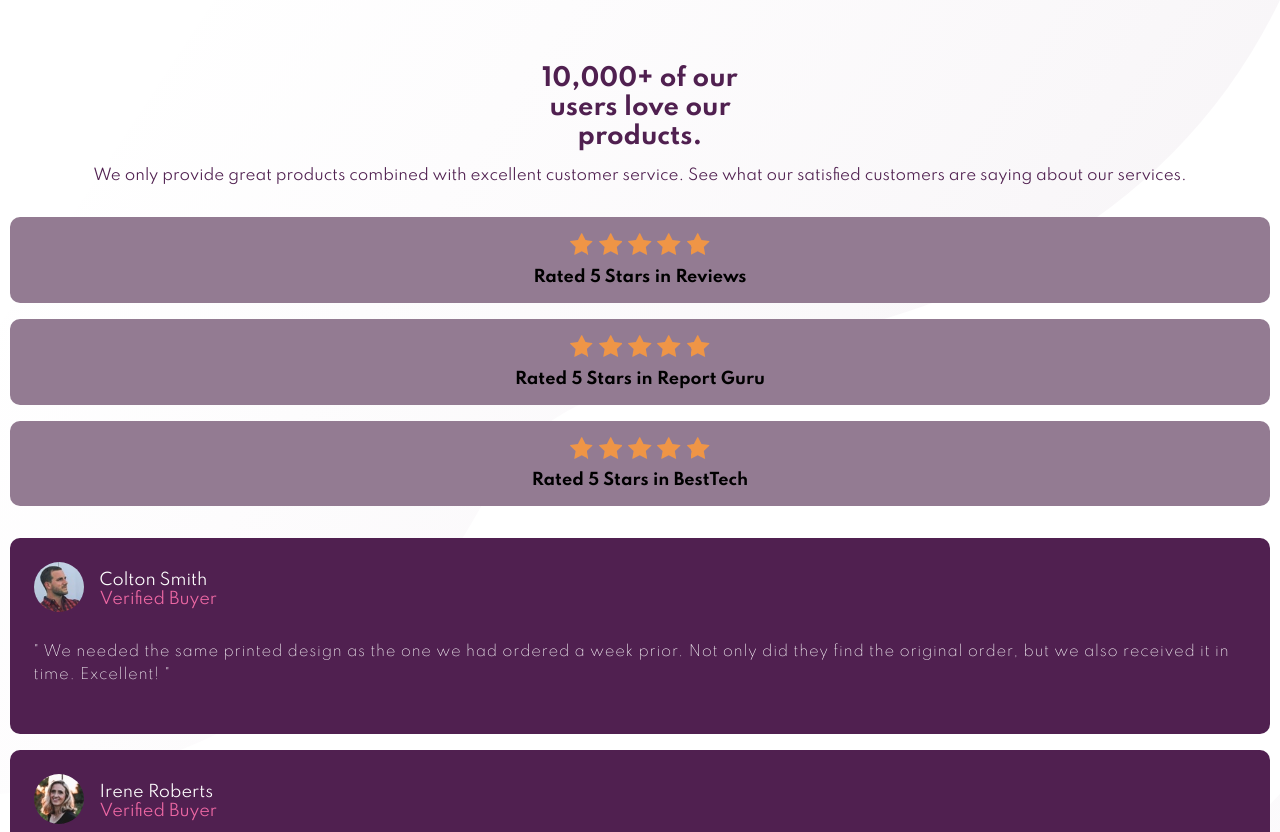
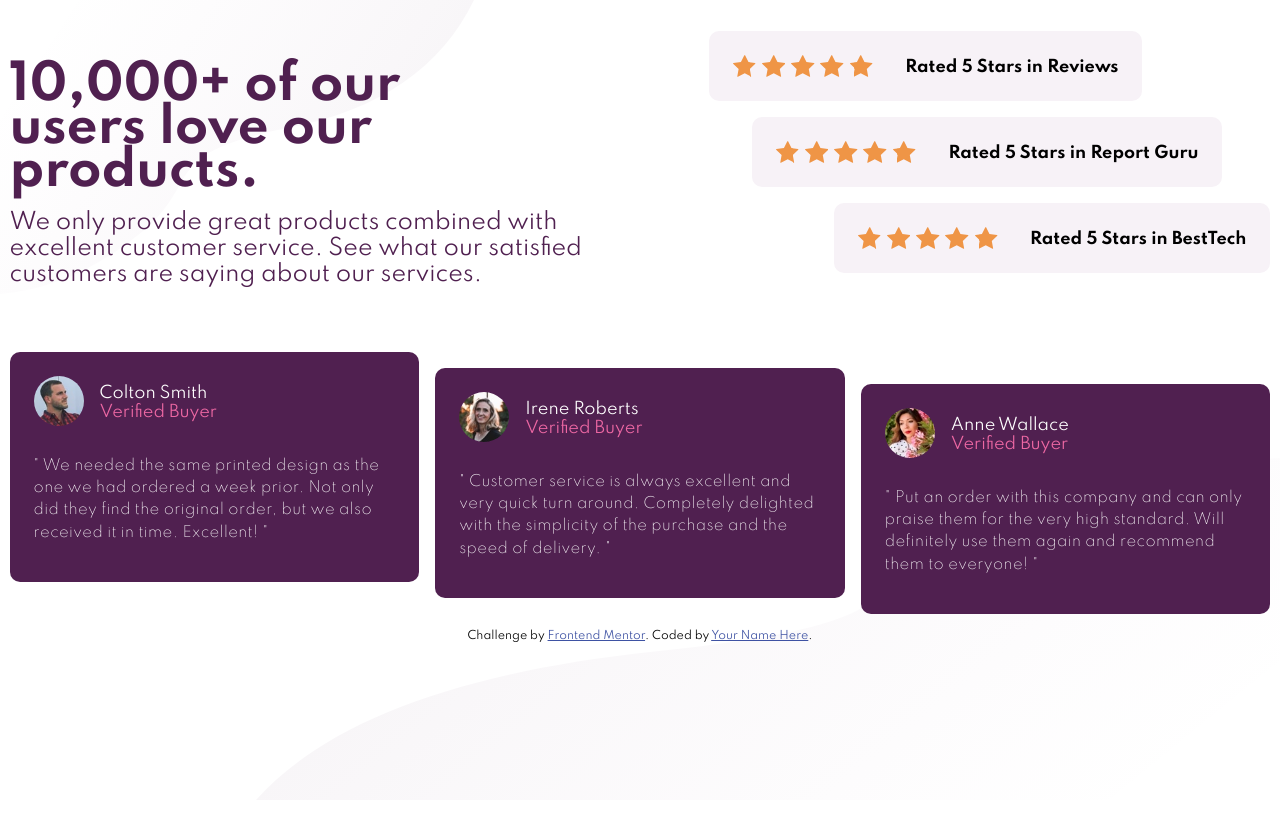
Before and after one commit to nkwadioo/05--social-proof-section-master, a plain HTML site: page index.html in a window 1280 px wide. Shown: the top 832 px of the page. After the commit the page ends 800 px from the top, so only its background shows below. Drawn offline with Linux system fonts and the light colour scheme.

Commit message:
desktop view

```diff
--- a/index.html
+++ b/index.html
@@ -26,8 +26,8 @@
       <img src="./images/bg-pattern-bottom-mobile.svg" alt="">
     </div>
     <div class="background desktop">
-      <img src="./images/bg-pattern-top-mobile.svg" alt="">
-      <img src="./images/bg-pattern-bottom-mobile.svg" alt="">
+      <img src="./images/bg-pattern-top-desktop.svg" alt="">
+      <img src="./images/bg-pattern-bottom-desktop.svg" alt="">
     </div>
     <div class="wrapper">
       <header>
--- a/scss/style.scss
+++ b/scss/style.scss
@@ -22,6 +22,8 @@ body {
 .wrapper {
     padding-left: .6rem;
     padding-right: .6rem;
+    width: 530px;
+    margin: auto;
 }
 
 .background {
@@ -32,8 +34,11 @@ body {
     z-index: -1;
     img {
         width: inherit;
+        max-width: 500px;
+        max-height: 342px;
         &:last-child {
             align-self: end;
+            justify-self: end;
         }
     }
 
@@ -62,7 +67,7 @@ header {
 section.ratings {
     .rating {
         width: 100%;
-        background-color: $clr-Grayish-Magenta;
+        background-color: $clr-Light-Grayish-Magenta;
         padding: 1rem;
         margin-bottom: 1rem;
         border-radius: 10px;
@@ -116,6 +121,90 @@ main {
         font-size: 0.9rem;
         margin: 1.5rem 0;
         line-height: 1.4rem;
-        letter-spacing: 0.05rem;
+        letter-spacing: 0.025rem;
     }
 }
+
+@media (min-width: 1024px) {
+    .wrapper {
+        display: grid;
+        grid-template-columns: 1fr 1fr;
+        min-width: 100%;
+        max-width: 1230px;
+        margin: auto;
+    }
+    .desktop {
+        display: block;
+    }
+
+    .mobile {
+        display: none;
+    }
+
+    .background {
+        img:first-child {
+            max-width: 37%;
+        }
+
+        img:last-child {
+            position: absolute;
+            bottom: 0;
+            right: 0;
+            min-width: 80%;
+        }
+    }
+
+
+    header {
+        text-align: left;
+        h2 {
+            margin-left: unset;
+            font-size: 3rem !important;
+            line-height: 0.9;
+        }
+        p {
+            padding-right: 2rem;
+            font-size: 22px;
+            max-width: 40ch;
+        }
+    }
+
+    section.ratings {
+        align-self: center;
+        display: flex;
+        flex-direction: column;
+        align-items: flex-end;
+
+        .rating {
+            display: flex;
+            padding: 1.5rem;
+            align-items: flex-end;
+            gap: 2rem;
+            width: max-content;
+
+            div, p{
+                display: inline-block !important;
+            }
+            div {
+                margin: 0 !important;
+            }
+            &:nth-child(1) { margin-right: 8rem;}
+            &:nth-child(2) { margin-right: 3rem;}
+            &:nth-child(3) { margin-right: 0rem;}
+        }
+    }
+
+    main {
+        grid-column: 1/-1;
+        display: grid;
+        grid-template-columns: 1fr 1fr 1fr;
+        gap: 1rem;
+    }
+
+    .card {
+        &:nth-child(2) { margin-top: 1rem;}
+        &:nth-child(3) { margin-top: 2rem;}
+
+        max-height: 230px;
+    }
+}
```
Also changed, not shown: scss/style.css, 1 other file.
